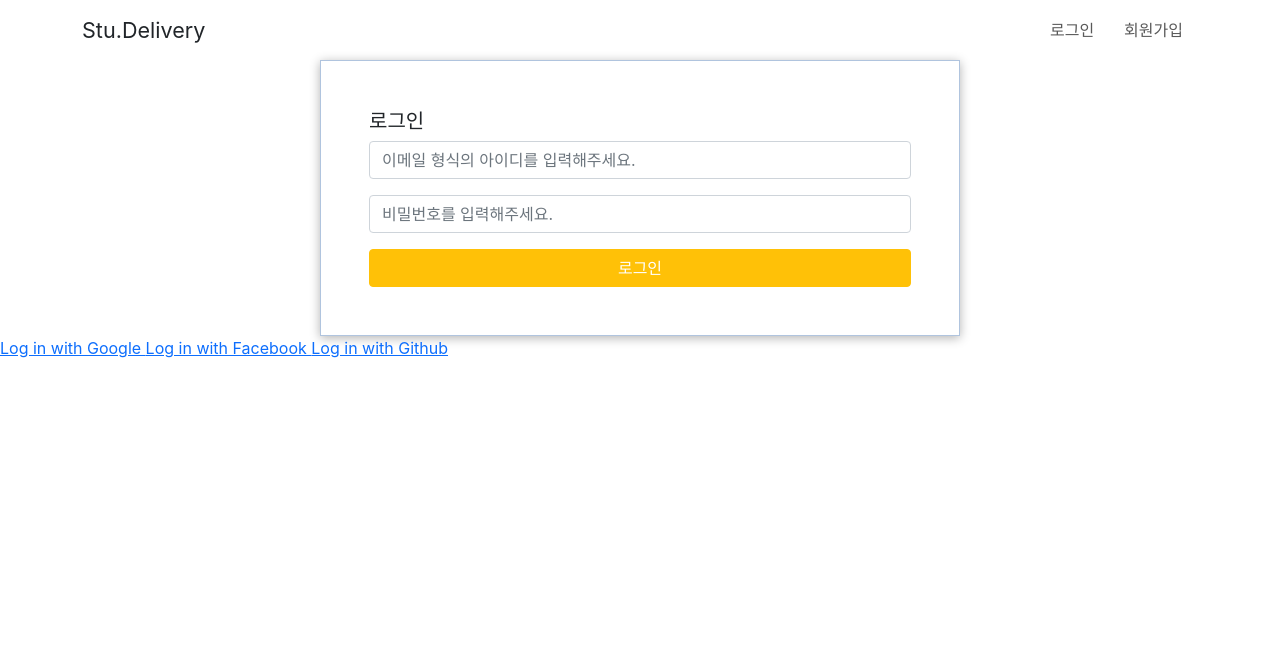
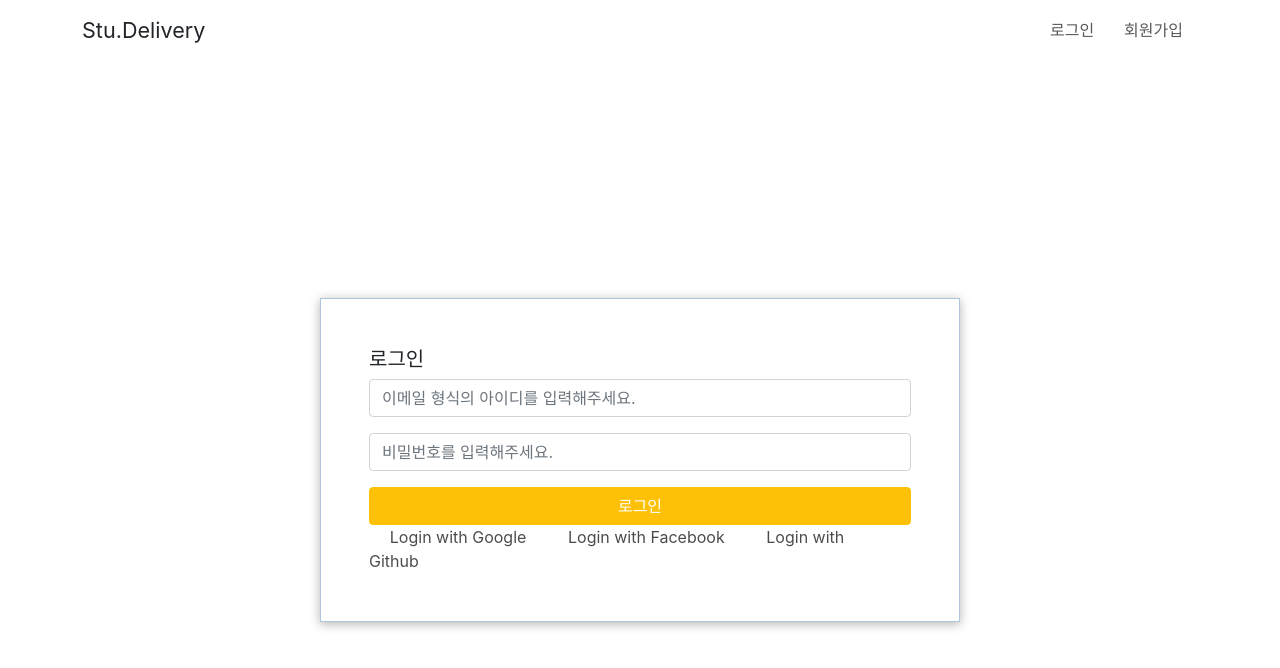
Before and after one commit to yoonhyeyoon/Stu.Delivery, a React (Create React App) app in the folder frontend-react/: page /login in a window 1280 px wide. Shown: the top 668 px of the page. Built offline with nearby package versions, Linux system fonts and the light colour scheme.

Commit message:
:sparkles: [feat] Update socialLogin history router

```diff
--- a/frontend-react/src/components/main/Header/Header.css
+++ b/frontend-react/src/components/main/Header/Header.css
@@ -49,9 +49,9 @@
 }
 
 .app-nav ul li a:hover {
-  color: #0f96f6;
+  color: #bf7a26;
 }
 
 .app-nav ul li a.active {
-  color: #0f96f6;
+  color: #bf7a26;
 }
--- a/frontend-react/src/components/main/LoginForm/Login.module.css
+++ b/frontend-react/src/components/main/LoginForm/Login.module.css
@@ -11,6 +11,7 @@
   display: flex;
   justify-content: center;
   align-items: center;
+  min-height: 100vh;
 }
 .form {
   justify-content: center;
--- a/frontend-react/src/components/main/LoginForm/LoginForm.js
+++ b/frontend-react/src/components/main/LoginForm/LoginForm.js
@@ -8,6 +8,8 @@ import Form from "react-bootstrap/Form";
 import Row from "react-bootstrap/Row";
 import Col from "react-bootstrap/Col";
 import Container from "react-bootstrap/Container";
+
+import SocialLogin from "./SocialLogin";
 
 function LoginForm() {
   const [inputId, setInputId] = useState("");
@@ -77,6 +79,7 @@ function LoginForm() {
               로그인
             </Button>
           </div>
+          <SocialLogin />
         </Form>
       </Container>
     </div>
--- a/frontend-react/src/components/main/LoginForm/SocialLogin.js
+++ b/frontend-react/src/components/main/LoginForm/SocialLogin.js
@@ -1,5 +1,5 @@
 function SocialLogin() {
-  const API_BASE_URL = "http://localhost:8080";
+  const API_BASE_URL = "https://i6d201.p.ssafy.io/api";
   const ACCESS_TOKEN = "accessToken";
 
   const OAUTH2_REDIRECT_URI = "http://localhost:3000/oauth2/redirect";
@@ -17,11 +17,24 @@ function SocialLogin() {
     "/oauth2/authorize/github?redirect_uri=" +
     OAUTH2_REDIRECT_URI;
 
+  let style = {
+    color: "black",
+    textDecoration: "none",
+    opacity: 0.7,
+    padding: "1.3em",
+  };
+
   return (
     <div className="social-login">
-      <a href={GOOGLE_AUTH_URL}>Log in with Google </a>
-      <a href={FACEBOOK_AUTH_URL}>Log in with Facebook </a>
-      <a href={GITHUB_AUTH_URL}>Log in with Github</a>
+      <a href={GOOGLE_AUTH_URL} style={style}>
+        Login with Google
+      </a>
+      <a href={FACEBOOK_AUTH_URL} style={style}>
+        Login with Facebook
+      </a>
+      <a href={GITHUB_AUTH_URL} style={style}>
+        Login with Github
+      </a>
     </div>
   );
 }
--- a/frontend-react/src/routes/account/Login.jsx
+++ b/frontend-react/src/routes/account/Login.jsx
@@ -1,12 +1,10 @@
 import LoginForm from "../../components/main/LoginForm/LoginForm";
-import SocialLogin from "../../components/main/LoginForm/SocialLogin";
 
 const Login = (props) => {
   console.log(props);
   return (
     <>
       <LoginForm authenticated={props.authenticated} />
-      <SocialLogin />
     </>
   );
 };
--- a/frontend-react/src/routes/account/Signup.jsx
+++ b/frontend-react/src/routes/account/Signup.jsx
@@ -1,7 +1,7 @@
 import { useEffect, useState } from "react";
 import axios from "axios";
 import styles from "./Signup.module.css";
-import { Link, NavLink } from "react-router-dom";
+import { useHistory, Link, NavLink } from "react-router-dom";
 
 import Button from "react-bootstrap/Button";
 import Form from "react-bootstrap/Form";
@@ -102,6 +102,7 @@ function Signup() {
       .then((res) => {
         console.log(res);
         alert("회원가입이 완료되었습니다.");
+        document.location.href = "/login";
       })
       .catch((err) => {
         console.log(err.response.data.statusCode);
```
